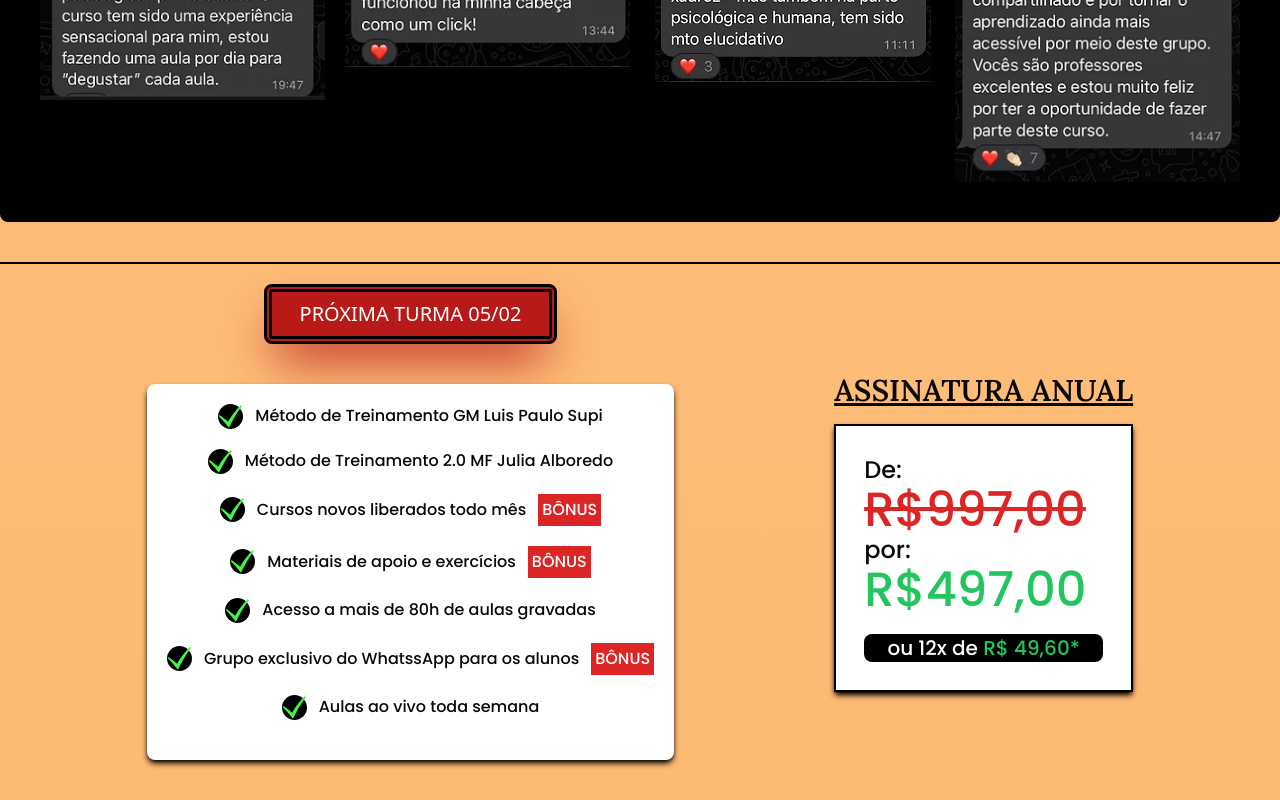
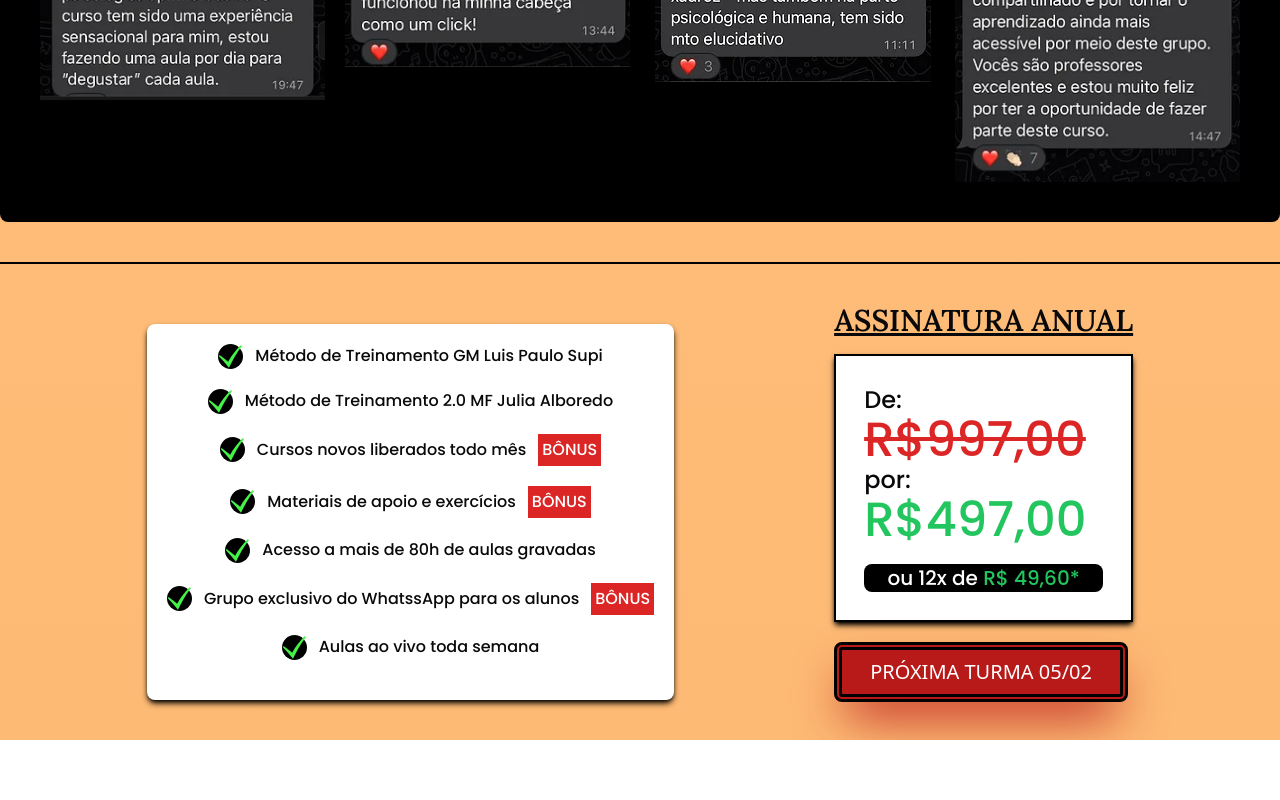
Before and after one commit to devIgor1/gmsupi, a React (Vite) app: page / in a window 1280 px wide. Shown: the part 7133-7933 px from the top of the page. After the commit the page ends 7873 px from the top, so only its background shows below. Built offline with nearby package versions, Linux system fonts and the light colour scheme.

Commit message:
style: Change butto position

```diff
--- a/src/components/shared/Price.jsx
+++ b/src/components/shared/Price.jsx
@@ -5,7 +5,6 @@ const Price = () => {
   return (
     <section className="wrapper flex-center flex-col items-center gap-24 md:gap-40 md:flex-row mt-10 p-5 border-t-2 border-black">
       <div className="flex-center flex-col">
-        <Button />
         <div className="mt-10 font-poppins bg-white p-5 rounded-lg shadow-md shadow-black mb-5">
           <div className="flex-center gap-3 mb-5">
             <span className="bg-black rounded-full">
@@ -71,6 +70,9 @@ const Price = () => {
             ou 12x de <span className="text-green-500">R$ 49,60*</span>
           </p>
         </div>
+        <div className="mt-5">
+          <Button />
+        </div>
       </div>
     </section>
   )
```
